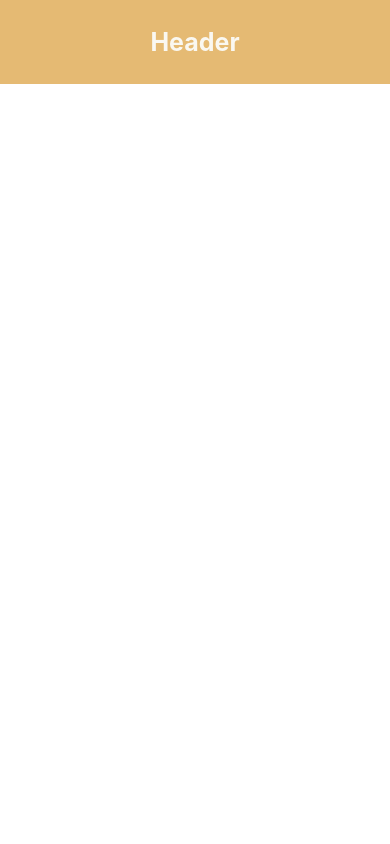
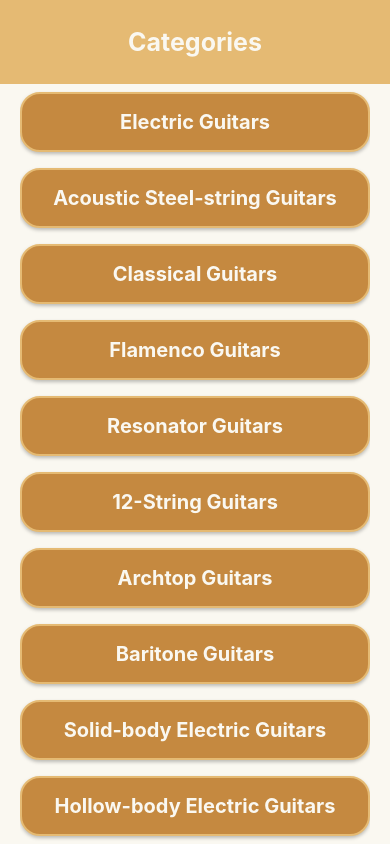
Before and after one commit to AlexisSzerman/react-native-ecommerce, a React Native app: screen / in a window 390 px wide. Built offline with nearby package versions, Linux system fonts and the light colour scheme.

Commit message:
arrancando desafio clase 7

```diff
--- /dev/null
+++ b/src/Components/Card.jsx
@@ -0,0 +1,31 @@
+import { StyleSheet, Text, View } from "react-native";
+import React from "react";
+import { colors } from "../Global/Theme";
+
+const Card = ({ children }) => {
+  return <View style={styles.containerCard}>{children}</View>;
+};
+
+export default Card;
+
+const styles = StyleSheet.create({
+  containerCard: {
+    height:60,
+    width:350,
+    shadowColor: "#000",
+    shadowOffset: {
+      width: 0,
+      height: 2,
+    },
+    shadowOpacity: 0.25,
+    shadowRadius: 3.84,
+    elevation: 5,
+    borderWidth: 2,
+    borderColor: colors.gold,
+    justifyContent: 'center',
+    alignItems: 'center',
+    backgroundColor: colors.brown,
+    borderRadius: 20,
+    marginVertical: 8
+  },
+});
--- /dev/null
+++ b/src/Components/CategoryItem.jsx
@@ -0,0 +1,22 @@
+import { StyleSheet, Text, View } from "react-native";
+import React from "react";
+import { colors } from "../Global/Theme";
+import Card from "./Card";
+
+const CategoryItem = ({ item }) => {
+  return (
+    <Card>
+      <Text style={styles.cardText}>{item}</Text>
+    </Card>
+  );
+};
+
+export default CategoryItem;
+
+const styles = StyleSheet.create({
+  cardText: {
+    color: colors.beige,
+    fontSize: 20,
+    fontWeight: "bold",
+  },
+});
--- a/src/Components/Header.jsx
+++ b/src/Components/Header.jsx
@@ -5,7 +5,7 @@ import { colors } from '../Global/Theme'
 const Header = () => {
   return (
     <View style= {styles.containerHeader}>
-      <Text style= {styles.headerText}>Header</Text>
+      <Text style= {styles.headerText}>Categories</Text>
     </View>
   )
 }
--- a/src/Data/categories.json
+++ b/src/Data/categories.json
@@ -1,22 +1,22 @@
 [
-    "smartphones",
-    "laptops",
-    "fragrances",
-    "skincare",
-    "groceries",
-    "home-decoration",
-    "furniture",
-    "tops",
-    "womens-dresses",
-    "womens-shoes",
-    "mens-shirts",
-    "mens-shoes",
-    "mens-watches",
-    "womens-watches",
-    "womens-bags",
-    "womens-jewellery",
-    "sunglasses",
-    "automotive",
-    "motorcycle",
-    "lighting"
+  "Electric Guitars",
+  "Acoustic Steel-string Guitars",
+  "Classical Guitars",
+  "Flamenco Guitars",
+  "Resonator Guitars",
+  "12-String Guitars",
+  "Archtop Guitars",
+  "Baritone Guitars",
+  "Solid-body Electric Guitars",
+  "Hollow-body Electric Guitars",
+  "Semi-hollow Electric Guitars",
+  "Bass Guitars",
+  "Fretless Bass Guitars",
+  "Upright Bass Guitars",
+  "Extended Range Guitars",
+  "Travel Guitars",
+  "Lap Steel Guitars",
+  "Pedal Steel Guitars",
+  "Double Neck Guitars",
+  "Harp Guitars"
 ]
--- a/src/Screens/Home.jsx
+++ b/src/Screens/Home.jsx
@@ -1,11 +1,18 @@
 import { FlatList, StyleSheet, Text, View } from 'react-native'
 import React from 'react'
 import { colors } from '../Global/Theme'
+import categories from '../Data/categories.json'
+
+import CategoryItem from '../Components/CategoryItem'
 
 const Home = () => {
   return (
-    <View>
-        <FlatList style= {styles.containerHome}
+    <View  style= {styles.containerHome}>
+        <FlatList
+            data={categories}
+            keyExtractor={category => category}
+            renderItem={({item}) => CategoryItem({item})}
+            showsVerticalScrollIndicator={false}
         />
     </View>
   )
@@ -16,6 +23,7 @@ export default Home
 const styles = StyleSheet.create({
     containerHome:{
         height: '90%',
-        backgroundColor: colors.beige
+        backgroundColor: colors.beige,
+        alignItems: 'center'
     }
 })
```
Also changed, not shown: src/Screens/ItemDetail.jsx (added, +14 -0 lines), src/Screens/ItemListCategorie.jsx (added, +14 -0 lines).
